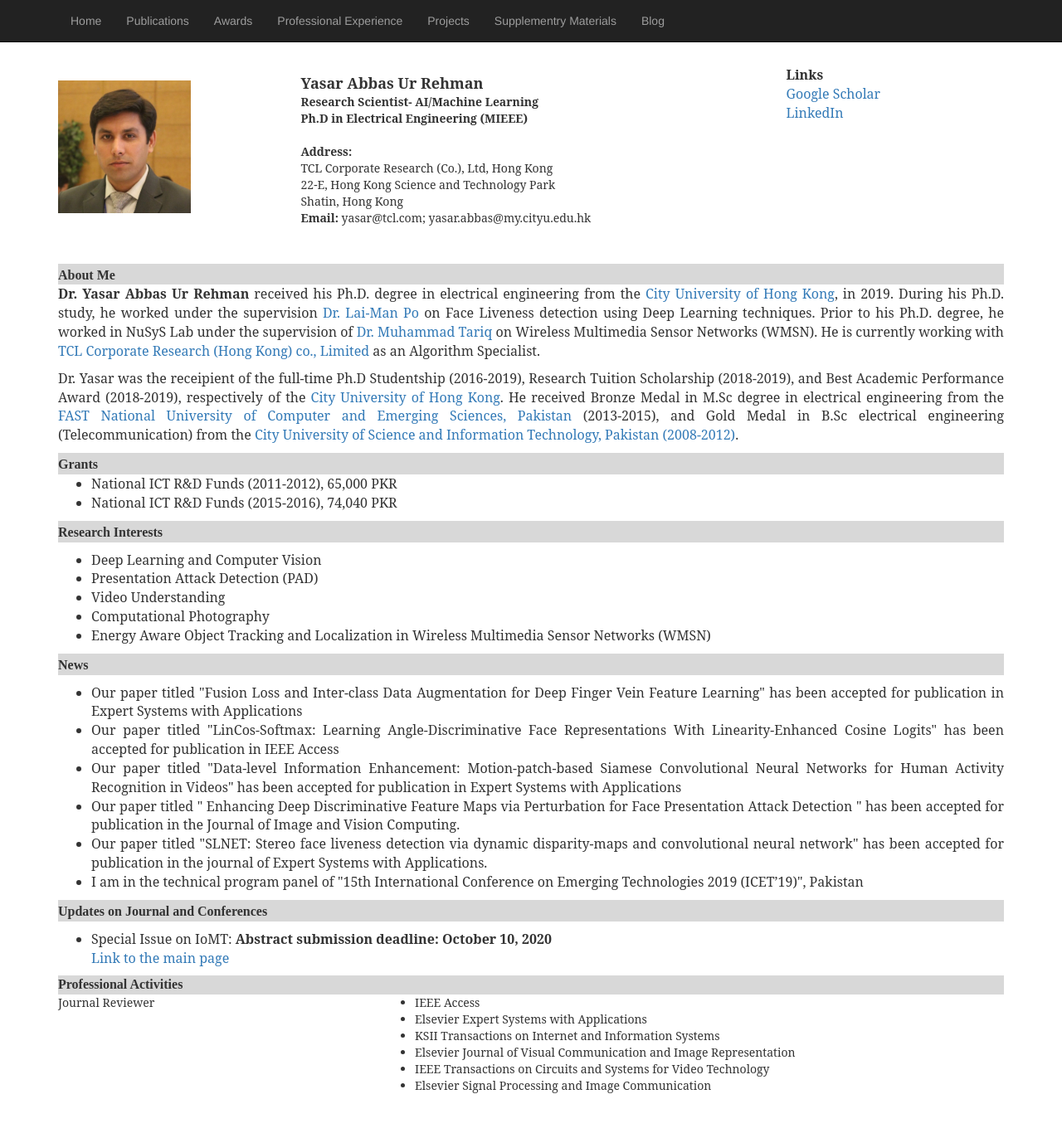
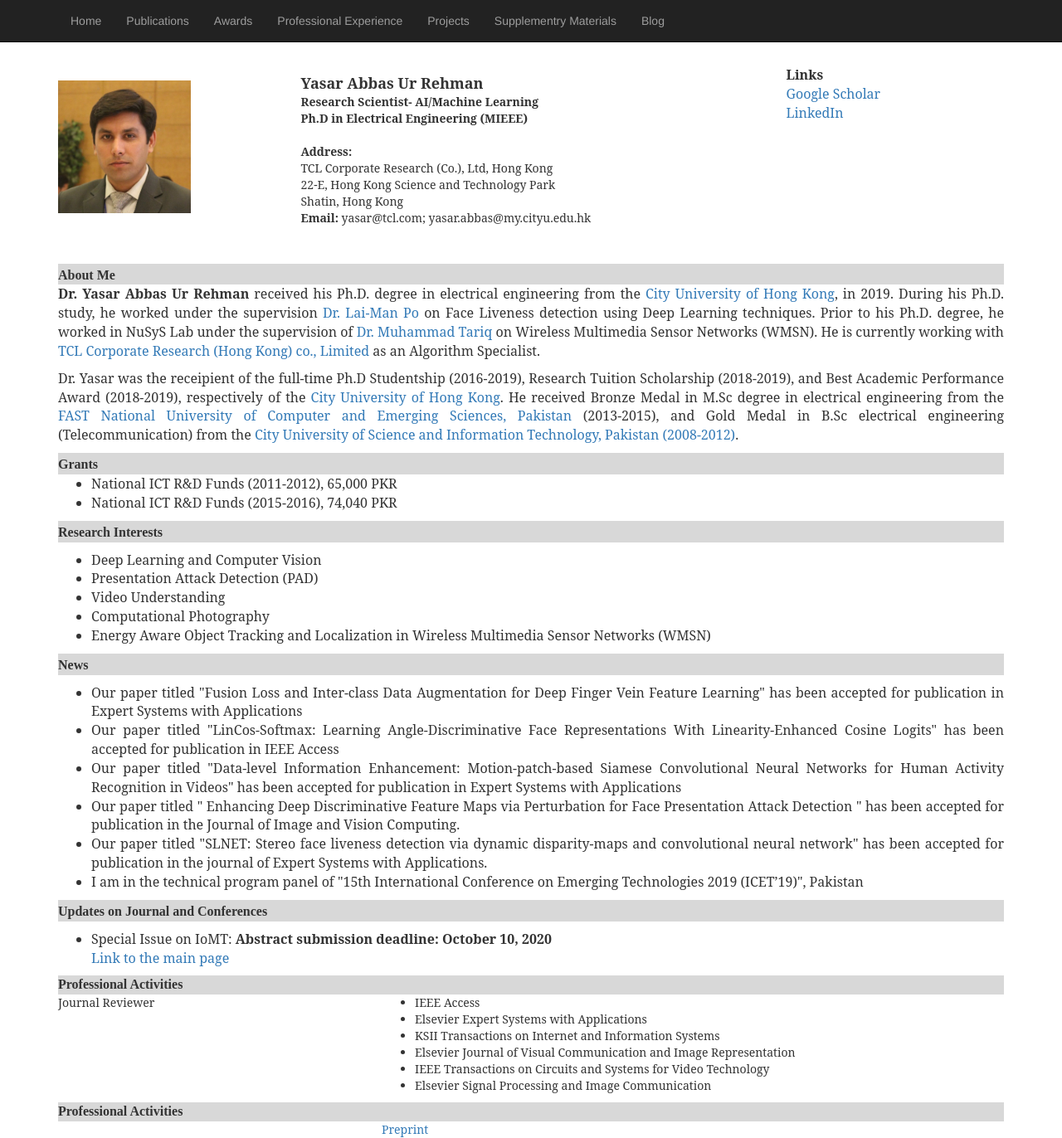
Before and after one commit to yasar-rehman/yasar, a Jekyll site: the page built from index.html, in a window 1280 px wide. Shown: the whole page at 83% size. Built offline with Jekyll 4.4.1, drawn with Linux system fonts in a browser that asks for light colours; some web fonts are replaced; before the commit the page ends 1329 px from its top, so only the background shows below that.

Commit message:
Update index.html

```diff
--- a/index.html
+++ b/index.html
@@ -149,3 +149,22 @@ title: yasar
        </ul>
        </div>
   </div>
+		<table border=0 cellpadding=4 cellspacing=0 width=100%>
+			<tr bgcolor="#d8d8d8">
+          			<td align="left">
+            				<font face="Serif, Times New Roman" size="3" color=""#8da9ca">
+        					<b>Professional Activities</b>
+        						</font></td></tr></table>
+
+
+
+<div class="row">
+ 	<div class="col-md-4 pull-left">
+   		<div style="font-family: 'Serif', Times New Roman;">
+		<a href="https://github.com/yasar-rehman/Energy-Efficient-Object-Detection-and-Image-Transmission-in-WMSN/blob/main/result1.jpg"> </a>
+		</div></div>
+ 	<div class="col-md-8 pull-right">
+	<div style="font-family: 'Serif', Times New Roman;">
+	<a href="https://www.researchgate.net/publication/303770986_A_Novel_Energy_
+		 Efficient_Object_Detection_and_Image_Transmission_Approach_for_Wireless_Multimedia_Sensor_Networks"> Preprint </a>
+	</div></div>
```
